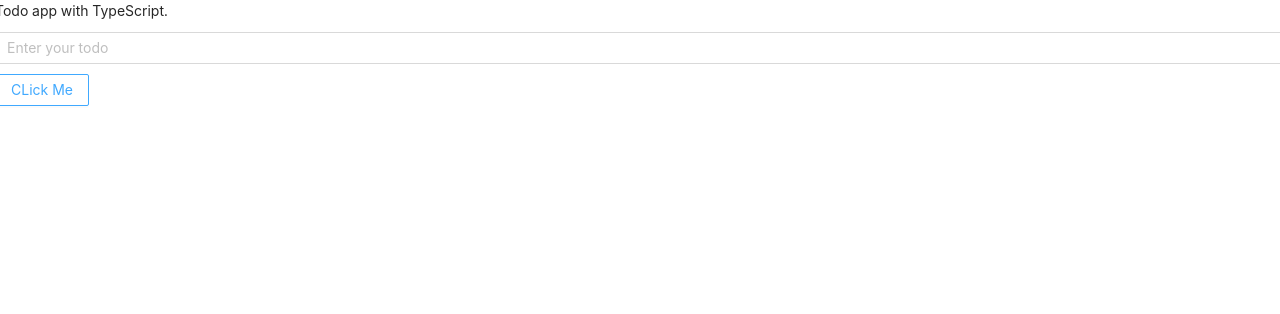
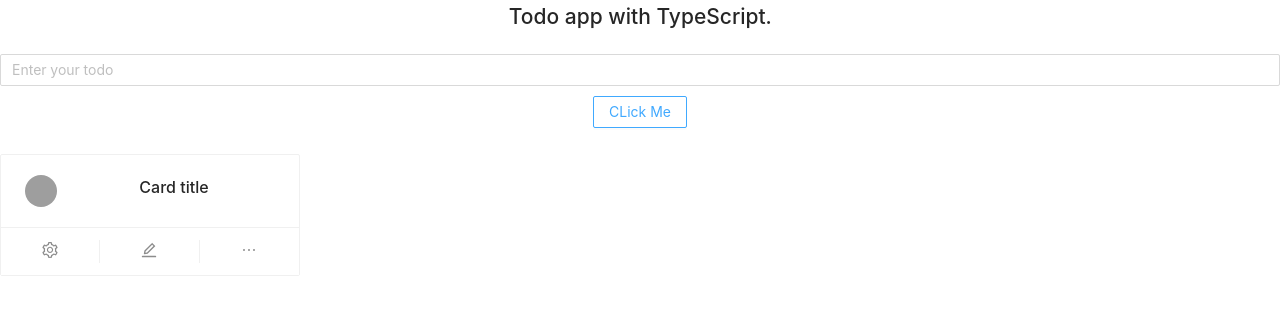
Before and after one commit to muhammadsalmanmughal/Todo-with-TypeScript, a React (Create React App) app: page / in a window 1280 px wide. Both pictures are taken after a click on the button "CLick Me". Shown: the top 314 px of the page. Built offline with nearby package versions, Linux system fonts and the light colour scheme; grey boxes are pictures that could not be loaded.

Commit message:
feat: all todos in card and convert into a component

```diff
--- a/src/App.tsx
+++ b/src/App.tsx
@@ -1,31 +1,16 @@
-import React, { FC, useState } from "react";
-import { InputField,BasicButton } from "./components";
+import React, { FC } from "react";
+import TodoApp from "./container";
 
-import { Row } from "antd";
+import { Row,Col } from "antd";
 import "antd/dist/antd.css";
 import "./App.css";
 
 const App: FC = () => {
-  interface Todos{
-    todo: string
-  }
-  const [todo, setTodo] = useState<string>('')
-  const [allTodos, setAllTodos] = useState<Todos[]>([])
-
-  const addTodo = ()=>{
-    setAllTodos([...allTodos,{todo}])
-  }
   return (
-    <Row gutter={[10,10]} className="App">
-      Todo app with TypeScript.
-      <InputField value={todo} placeholder='Enter your todo' setTodo={setTodo} />
-      <BasicButton addTodo={addTodo}/>
-      {
-        allTodos?.map(item => {
-          return<p>{item.todo}</p>
-        })
-      }
-
+    <Row className="App">
+      <Col span={24}>
+        <TodoApp />
+      </Col>
     </Row>
   );
 };
--- /dev/null
+++ b/src/container/index.tsx
@@ -0,0 +1,66 @@
+import React, { FC, useState } from "react";
+import { InputField, BasicButton } from "../components";
+import { Row, Col,Avatar, Card, Skeleton, Switch } from "antd";
+import { EditOutlined, EllipsisOutlined, SettingOutlined } from '@ant-design/icons';
+
+import "antd/dist/antd.css";
+import "../App.css";
+
+const { Meta } = Card;
+const TodoApp: FC = () => {
+  interface Todos {
+    todo: string;
+  }
+  const [todo, setTodo] = useState<string>("");
+  const [allTodos, setAllTodos] = useState<Todos[]>([]);
+
+  const addTodo = () => {
+    setAllTodos([...allTodos, { todo }]);
+    setTodo("");
+  };
+  return (
+    <Row gutter={[10, 10]} className="App">
+      <Col span={24}>
+        <h2>Todo app with TypeScript.</h2>
+      </Col>
+      <Col span={24}>
+        <InputField
+          value={todo}
+          placeholder="Enter your todo"
+          setTodo={setTodo}
+        />
+      </Col>
+      <Col span={24}>
+        <BasicButton addTodo={addTodo} />
+      </Col>
+      <Col span={24}>
+
+
+
+
+        {allTodos?.map((item) => {
+          return (
+            <Card
+            style={{ width: 300, marginTop: 16 }}
+            actions={[
+              <SettingOutlined key="setting" />,
+              <EditOutlined key="edit" />,
+              <EllipsisOutlined key="ellipsis" />,
+            ]}
+          >
+            {/* <Skeleton loading={loading} avatar active> */}
+              <Meta
+                avatar={<Avatar src="https://joeschmoe.io/api/v1/random" />}
+                title="Card title"
+                description={item.todo}
+              />
+            {/* </Skeleton> */}
+          </Card>
+          );
+        })}
+      </Col>
+    </Row>
+  );
+};
+
+export default TodoApp;
```
